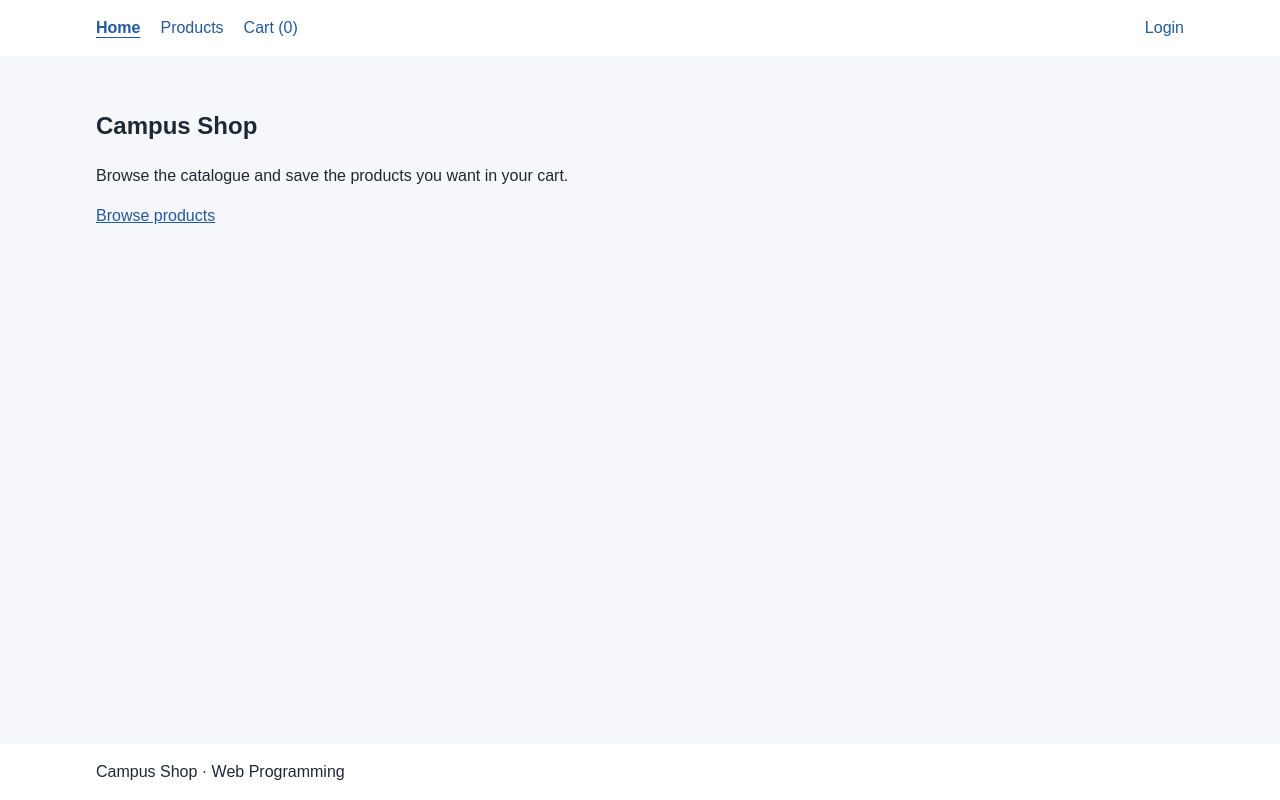
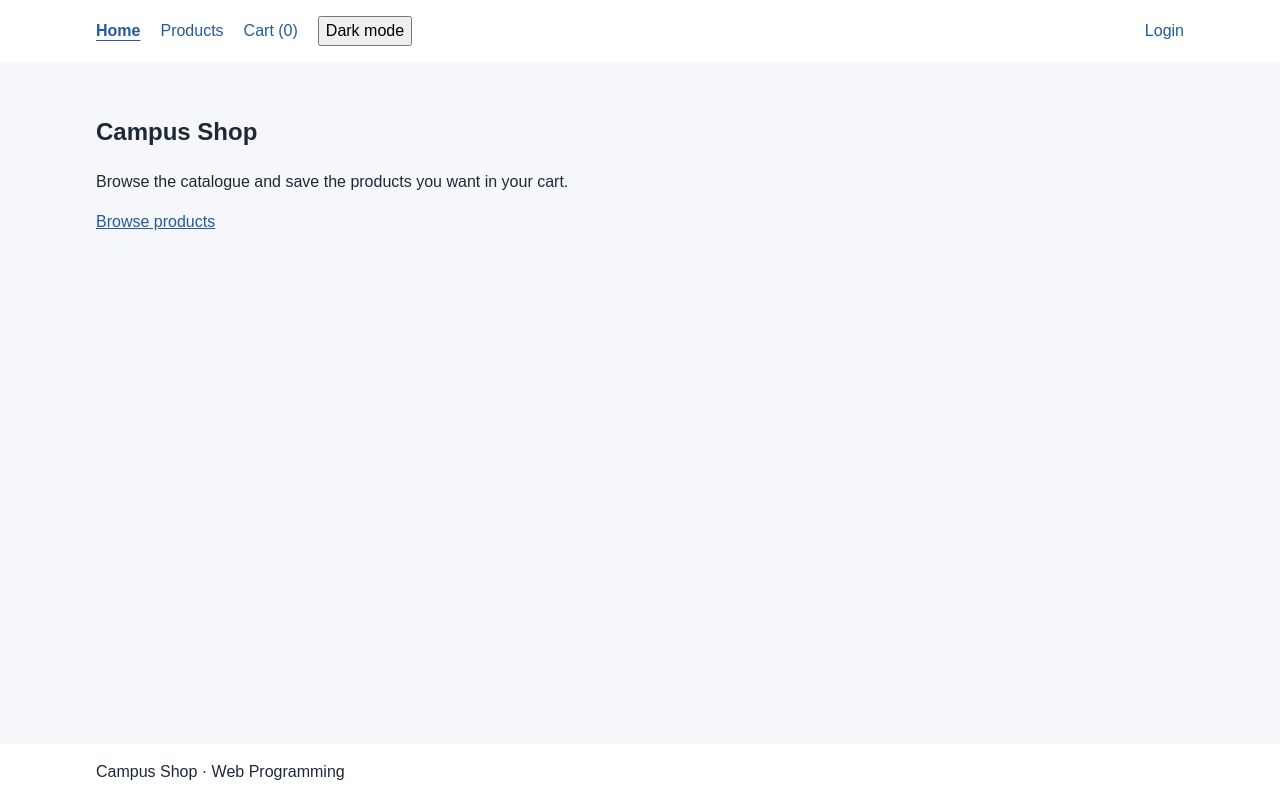
Before and after one commit to unalertu/web-programming-lab-7, a React (Vite) app: page / in a window 1280 px wide. Built offline with nearby package versions, Linux system fonts and the light colour scheme.

Commit message:
Remember the light and dark theme preference

```diff
--- a/src/Layout.jsx
+++ b/src/Layout.jsx
@@ -1,18 +1,29 @@
 import { NavLink, Outlet } from 'react-router'
 import { useAuth } from './context/AuthContext.jsx'
+import { useLocalStorage } from './hooks/useLocalStorage.js'
 import { useCartStore } from './store/cartStore.js'
 
 export default function Layout() {
   const { user, dispatch } = useAuth()
+  const [theme, setTheme] = useLocalStorage('campus-shop-theme', 'light')
+  const darkMode = theme === 'dark'
   const cartCount = useCartStore(state => state.items.reduce((count, item) => count + item.quantity, 0))
 
   return (
-    <div className="site">
+    <div className={darkMode ? 'site dark' : 'site'}>
       <header className="site-header">
         <nav className="container navigation" aria-label="Main navigation">
           <NavLink to="/" end>Home</NavLink>
           <NavLink to="/products">Products</NavLink>
           <NavLink to="/cart">Cart ({cartCount})</NavLink>
+
+          <button
+            type="button"
+            aria-pressed={darkMode}
+            onClick={() => setTheme(darkMode ? 'light' : 'dark')}
+          >
+            Dark mode
+          </button>
 
           <div className="account-links">
             {user ? (
--- /dev/null
+++ b/src/hooks/useLocalStorage.js
@@ -0,0 +1,22 @@
+import { useEffect, useState } from 'react'
+
+export function useLocalStorage(key, initialValue) {
+  const [value, setValue] = useState(() => {
+    try {
+      const saved = localStorage.getItem(key)
+      return saved === null ? initialValue : JSON.parse(saved)
+    } catch {
+      return initialValue
+    }
+  })
+
+  useEffect(() => {
+    try {
+      localStorage.setItem(key, JSON.stringify(value))
+    } catch {
+      return
+    }
+  }, [key, value])
+
+  return [value, setValue]
+}
--- a/src/index.css
+++ b/src/index.css
@@ -14,16 +14,31 @@ select {
   font: inherit;
 }
 
-a {
-  color: #24599a;
-}
-
 .site {
+  --page: #f6f7fa;
+  --panel: #fff;
+  --ink: #1e2936;
+  --link: #24599a;
+  --border: #d8dee7;
+  color-scheme: light;
   display: flex;
   min-height: 100vh;
   flex-direction: column;
-  background: #f6f7fa;
-  color: #1e2936;
+  background: var(--page);
+  color: var(--ink);
+}
+
+.site.dark {
+  --page: #18202c;
+  --panel: #263141;
+  --ink: #edf2f8;
+  --link: #a6caff;
+  --border: #495970;
+  color-scheme: dark;
+}
+
+.site a {
+  color: var(--link);
 }
 
 .container {
@@ -38,7 +53,7 @@ a {
 
 .site-header,
 .site-footer {
-  background: #fff;
+  background: var(--panel);
   padding-block: 1rem;
 }
 
@@ -67,15 +82,17 @@ a {
 
 .product-card {
   padding: 1rem;
-  border: 1px solid #d8dee7;
+  border: 1px solid var(--border);
   border-radius: 0.5rem;
-  background: #fff;
+  background: var(--panel);
 }
 
 .product-card img {
   display: block;
   width: 100%;
   height: 9rem;
+  border-radius: 0.25rem;
+  background: #fff;
   object-fit: contain;
 }
 
@@ -177,9 +194,9 @@ a {
   flex-wrap: wrap;
   gap: 0.75rem;
   padding: 1rem;
-  border: 1px solid #d8dee7;
+  border: 1px solid var(--border);
   border-radius: 0.5rem;
-  background: #fff;
+  background: var(--panel);
 }
 
 .cart-item h2,
```
